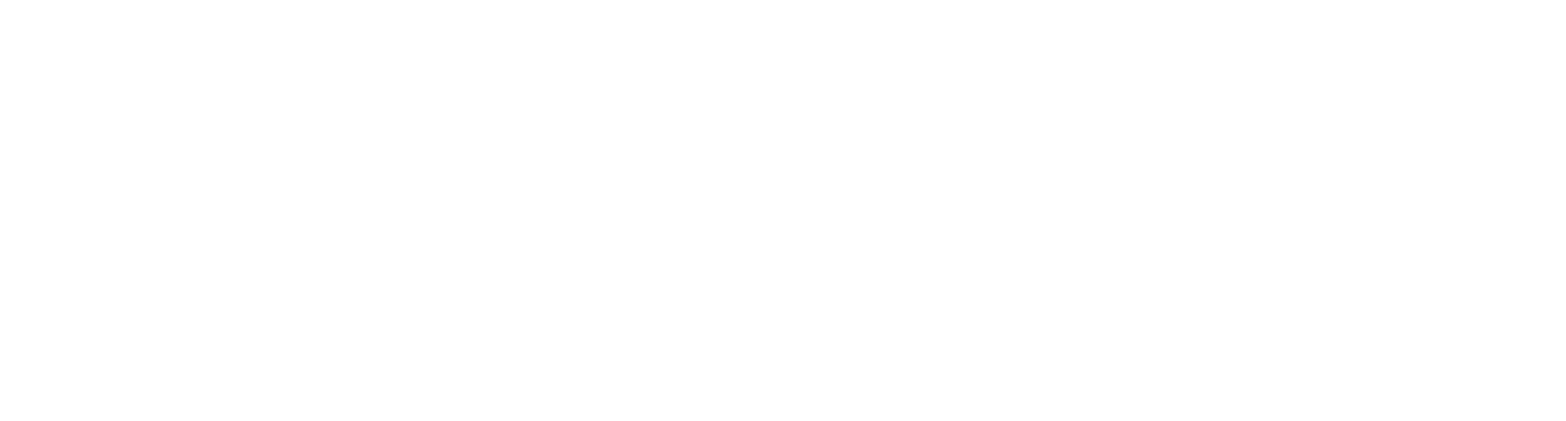
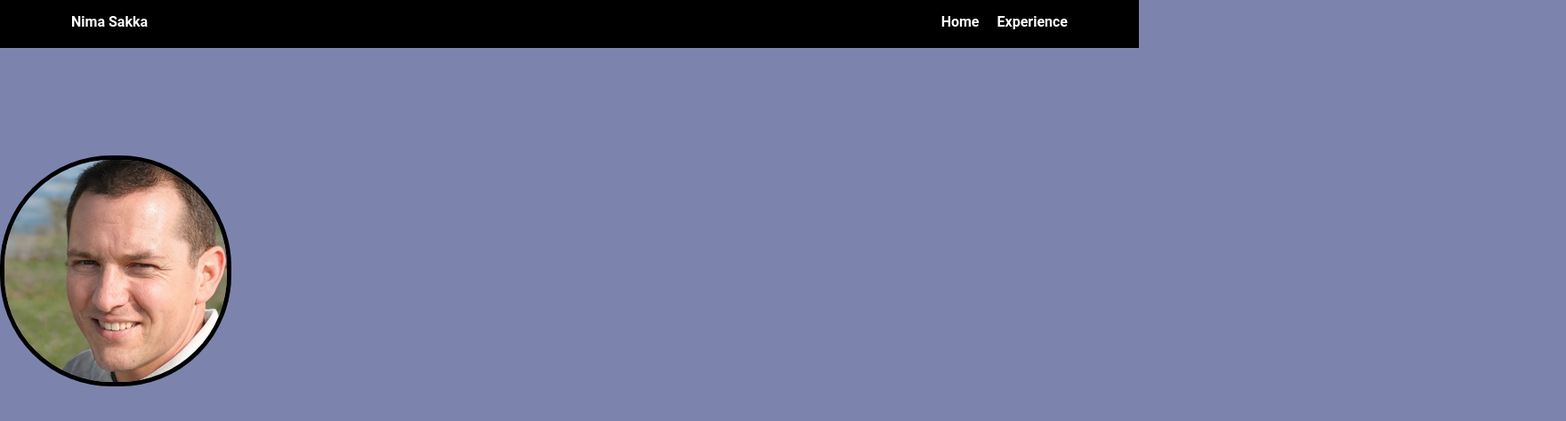
Before and after one commit to NimaSakha/treehouse-Unit-One-Project, a plain HTML site: page portfolio_update_v1/About.html in a window 1280 px wide. Shown: the whole page at 89% size, 1760 px wide, since content can reach past the window. Drawn offline with Linux system fonts and the light colour scheme.

Commit message:
code update

```diff
--- a/portfolio_update_v1/About.html
+++ b/portfolio_update_v1/About.html
@@ -0,0 +1,20 @@
+<!DOCTYPE html>
+<html lang="en">
+<head>
+       <title>About Nima Sakha</title>
+       <link rel="stylesheet" href="styles.css">
+
+</head>
+<body>
+    <div class="main-nav">
+        <ul class="nav">
+          <li class="name"><a href=""> Nima Sakka</a></li>
+          <li><a href="index.html">Home</a></li>
+          <li><a href="Expirience.html">Experience</a></li>
+
+        </ul>
+    </div>
+    <img src="images/ThisPersonDoseNotExist.jpg" alt="Photo of fake person" class="img_about">
+
+</body>
+</html>
--- a/portfolio_update_v1/styles.css
+++ b/portfolio_update_v1/styles.css
@@ -265,3 +265,9 @@ a{
 .qualifications :hover{
   transform: scale(1.5);
 }
+.img_about{
+  margin-top: 175px;
+  margin-right: 1500px;
+  border-radius: 125px;
+  border: 5px solid black;
+  }
```
Also changed, not shown: portfolio_update_v1/index.html (+1 -1 lines), portfolio_update_v1/images/ThisPersonDoseNotExist.jpg (added).
